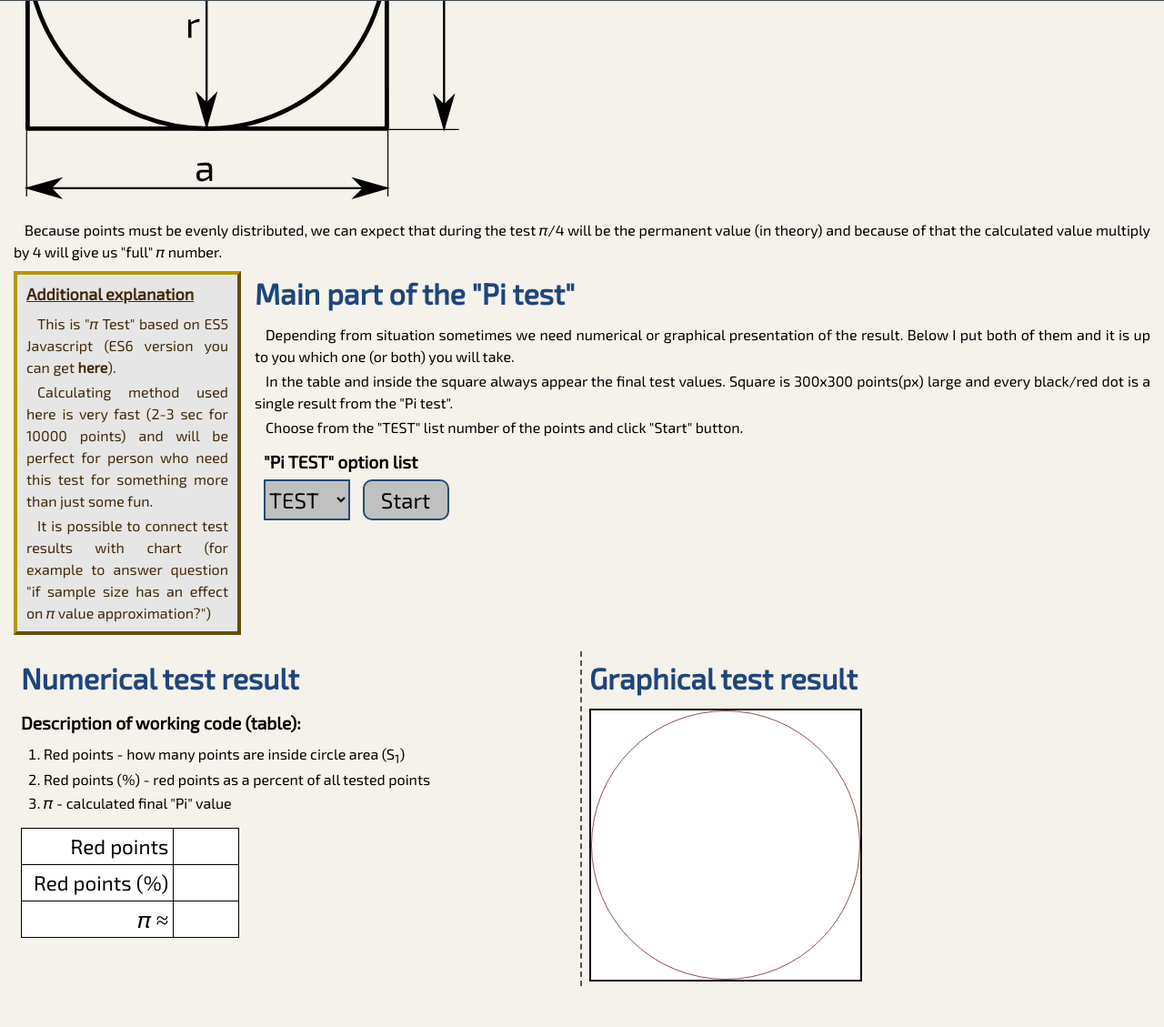
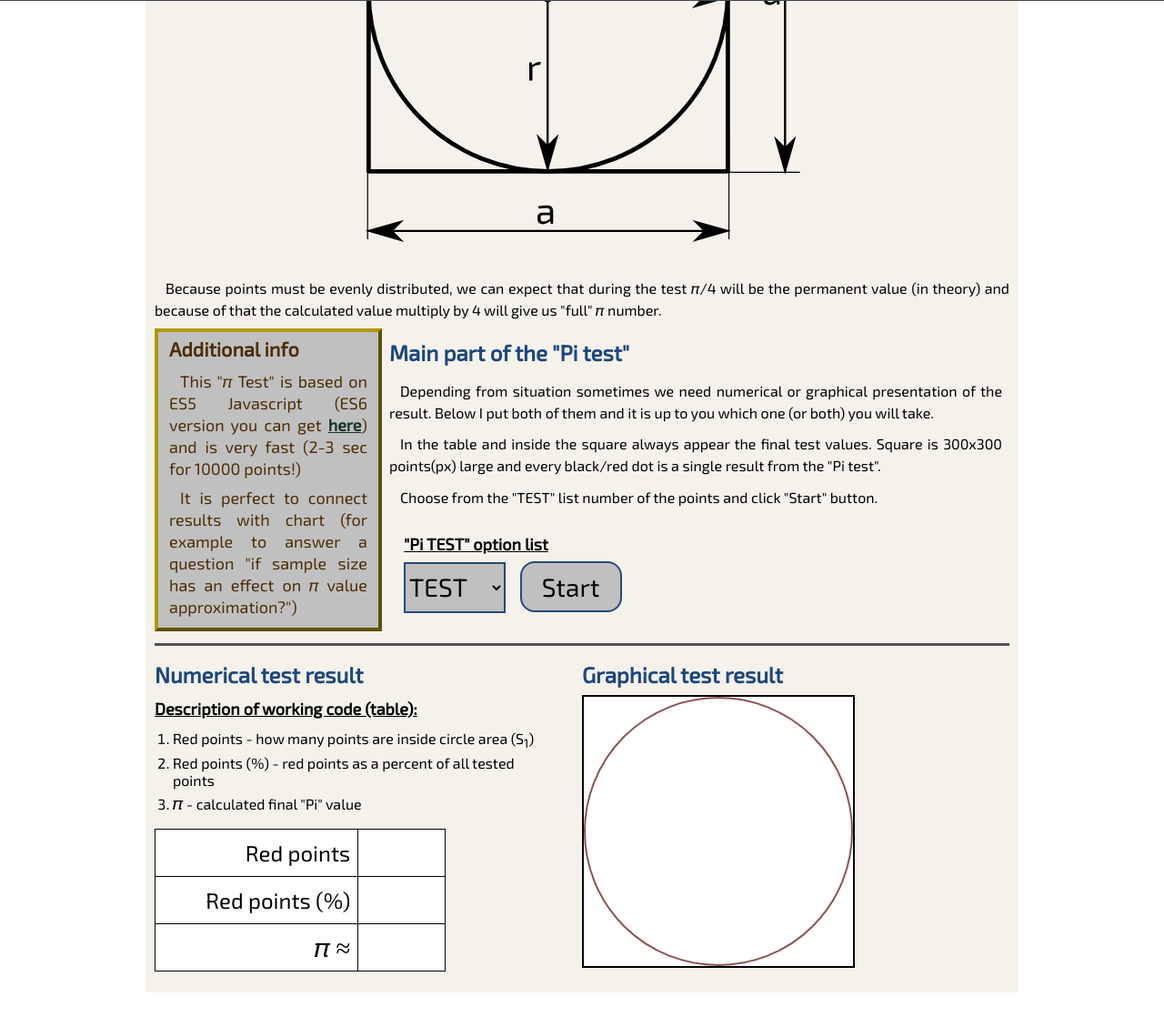
Before and after one commit to KrzysztofSobota/Pi_test-ES5-, a plain HTML site: page index.html in a window 1280 px wide. Shown: the part 799-1928 px from the top of the page at 91% size. Drawn offline with Linux system fonts and the light colour scheme.

Commit message:
CSS changes
Making RWD and "mobile first" website in CSS code.
Classes name changed.
Add some meta tags.

```diff
--- a/index.html
+++ b/index.html
@@ -1,26 +1,29 @@
 <!DOCTYPE html>
 <html lang="en">
 <head>
-  <title>Test PI</title>
   <meta charset="UTF-8">
+  <meta http-equiv="X-UA-Compatible" content="IE=edge">
+  <title>PI test</title>
   <meta name="viewport" content="width=device-width, initial-scale=1.0">
+  <meta name="description" content="PI test">
+  <meta name="author" content="Krzysztof Sobota">
   <link rel="stylesheet" href="style.css">
   <link href="https://fonts.googleapis.com/css?family=Exo+2:200,400" rel="stylesheet">
 </head>
 <body>
   <div class="container">
-    <header class="test_name">
+    <header class="test-name">
       <a href="">
         <h1><img src="/Pi_symbol.svg" height="60" alt="pi symbol"><span class="test">Test</span>
         </h1>
       </a>
     </header>
-    <button class="hide_show" id="savespace">
+    <button class="hide-show" id="savespace">
       <span>Click to SHOW/HIDE test description</span>
     </button>
     <main id="theory">
       <article class="description">
-       <h1>About the test</h1>
+       <header>About the test</header>
        <h2>What is it?</h2>
        <p>"Pi test" is a simple and popular mathematical test which can be used in any programming language (like Java, Javascript, C, VisualBasic, etc.) having randomized function to generating numbers from a specified range.</p>
        <h2>How does it work?</h2>
@@ -32,21 +35,20 @@
       <article class="testarea">
        <div class="textbox">
         <aside>
-          <header><strong>Additional explanation</strong></header>
-          <p>This is "&#120587; Test" based on ES5 Javascript (ES6 version you can get <a href="#"><b>here</b>)</a>.</p>
-          <p>Calculating method used here is very fast (2-3 sec for 10000 points) and will be perfect for person who need this test for something more than just some fun.</p>
-          <p>It is possible to connect test results with chart (for example to answer question "if sample size has an effect on &#120587; value approximation?")</p>
+          <header><strong>Additional info</strong></header>
+          <p>This "&#120587; Test" is based on ES5 Javascript (ES6 version you can get <a href="#"><b>here</b></a>) and is very fast (2-3 sec for 10000 points!)</p>
+          <p>It is perfect to connect results with chart (for example to answer a question "if sample size has an effect on &#120587; value approximation?")</p>
         </aside>
         <section class="content">
-          <h1>Main part of the "Pi test"</h1>
+          <h2>Main part of the "Pi test"</h2>
             <p>Depending from situation sometimes we need numerical or graphical presentation of the result. Below I put both of them and it is up to you which one (or both) you will take.</p>
             <p>In the table and inside the square always appear the final test values. Square is 300x300 points(px) large and every black/red dot is a single result  from the "Pi test".</p>
             <p>Choose from the "TEST" list number of the points and click "Start" button.</p>
-            <div class="list_part">
+            <div class="parts-list">
               <label for="valueList">
-                <span>"Pi TEST" option list</span>
+                <span class="text-underline">"Pi TEST" option list</span>
               </label>
-              <select class="valueList" id="valueList" name="select">
+              <select class="values-list" id="valueList" name="select">
                 <option value="TEST" selected>TEST</option>
                 <option value="100">100</option>
                 <option value="200">200</option>
@@ -61,9 +63,9 @@
         </section>
        </div>
        <section class="testspace">
-         <div class="test_result">
-           <h1>Numerical test result</h1>
-           <span>Description of working code (table):</span>
+         <div class="test-results">
+           <h2>Numerical test result</h2>
+           <span class="text-underline">Description of working code (table):</span>
            <ol>
              <li>Red points - how many points are inside circle area (S<sub>1</sub>)</li>
              <li>Red points (%) - red points as a percent of all tested points</li>
@@ -71,28 +73,28 @@
            </ol>
            <table>
              <tr>
-               <td class="table_description">
+               <td class="table-description">
                   Red points
                </td>
                <td class="value" id="number1"></td>
              </tr>
              <tr>
-               <td class="table_description">
+               <td class="table-description">
                   Red points (%)
                </td>
                <td class="value" id="number2"></td>
              </tr>
              <tr>
-               <td class="table_description">
+               <td class="table-description">
                   <span class="pi">&#120587; &#8776;</span>
                </td>
                <td class="value" id="PiResult"></td>
               </tr>
            </table>
          </div>
-         <div class="test_result">
-          <h1>Graphical test result</h1>
-          <div class="square" id="square_color">
+         <div class="test-results">
+          <h2>Graphical test result</h2>
+          <div class="square" id="squareColors">
             <div class="circle">
               <canvas id="myCanvas" width="300" height="300"></canvas>
             </div>
@@ -101,7 +103,9 @@
        </section>
       </article>
     </main>
-    <footer><span>Krzysztof Sobota 2019</span></footer>
+    <footer>
+			<span>Krzysztof Sobota 2019</span>
+    </footer>
   </div>
 <script type="text/javascript" src="/index.js"></script>
 </body>
--- a/style.css
+++ b/style.css
@@ -1,7 +1,7 @@
 html, body {
   margin: 0;
   padding: 0;
-  background-color: hsl(45, 29%, 94%);
+	font-size: 12px;
 }
 
 * {
@@ -10,17 +10,21 @@ html, body {
 }
 
 .container {
+	width: 100%;
   min-height: 600px;
+  background-color: hsl(45, 29%, 94%);
 }
 
-h1, h2, h3 {
+h1, h2, h3, .description > header {
   width: 100%;
-  color: hsl(214, 61%, 30%);
 }
 
-h1 { font-size: 2em; margin: 5px 0 15px 0;}
-h2 { font-size: 1.5em; margin: 5px 0 12px 0;}
-h3 { font-size: 1.17em; margin: 5px 0 10px 0;}
+.description > header { font: bold 2rem 'Exo 2'; }
+
+h2, h3, .description > header {
+  color: hsl(214, 61%, 30%);
+	margin: 0.75rem 0 0.5rem 0;
+}
 
 a {
   text-decoration: none;
@@ -29,77 +33,83 @@ a {
 
 p {
   text-align: justify;
-  text-indent: 0.75em;
-  line-height: 1.5em;
+  text-indent: 0.75rem;
+  line-height: 1.5rem;
   margin: 0.2em 0;
 }
 
-.test_name {
+.test-name {
   display: flex;
-  height: 120px;
-  margin: 0;
+  height: auto;
   align-content: center;
   background-color: hsl(74, 60%, 64%);
 }
 
-.test_name > a, a > h1 {
+.test-name > a, a > h1 {
   display: flex;
   justify-content: center;
   align-items: center;
 }
 
-.test_name > a {
+.test-name > a {
   width: 100%;
   height: 100%;
 }
 
 a > h1 {
-  height: 50px;
+  height: 4rem;
   flex-flow: row nowrap;
 }
 
+h1 > img {
+	height: 45px;
+}
+
 .test {
-  padding-left: 20px;
-  margin-bottom: 9px;
-  font-size: 80px;
+	padding-left: 1rem;
+  font-size: 5rem;
   color: hsl(268, 60%, 30%);
 }
 
-.hide_show {
-  display: flex;
+.hide-show {
   width: 100%;
-  height: 3.5em;
+  height: 3.5rem;
   justify-content: center;
   align-items: center;
-  border-width: 0;
+  border: 4px inset hsl(21, 90%, 61%);
   background-color: hsl(214, 52%, 31%);
 }
 
-.hide_show > span {
-  font-size: 2em;
-  color: hsl(74, 60%, 64%);
+.hide-show > span {
+  font-size: 1.5rem;
+  color: hsl(74, 70%, 60%);
 }
 
 main {
   display: flex;
   flex-flow: row wrap;
-  padding: 5px 15px;
+  padding: 5px;
   margin-bottom: 70px;
 }
 
-.description {
+article, section {
   display: flex;
   flex-flow: row wrap;
 }
 
+.description > img {
+	width: 100%;
+	max-width: 500px;
+	margin: 1rem auto;
+}
+
 .testarea {
-  display: flex;
+	flex: 1 0 300px;
   height: auto;
   flex-flow: column nowrap;
 }
 
 .textbox, .testspace {
-  display: flex;
   padding: 5px 0;
 }
 
@@ -108,100 +118,73 @@ main {
 }
 
 aside {
-  flex: 0 0 250px;
-  padding: 0 10px 5px 10px;
-  background-color: hsl(0, 0%, 90%);
-  border: 4px outset hsl(51, 100%, 35%);
+	display: none;
 }
 
-aside > header {
-  margin: 10px 0;
-  font-size: 18px;
-  text-decoration: underline;
+.parts-list {
+	display: block;
+  height: auto;
+  margin: 1rem 0 1rem 1rem;
 }
 
-aside * {
-  color: hsl(34, 74%, 15%);
-}
-
-.content {
-  padding-left: 15px;
-}
-
-.list_part {
-  height: auto;
-  margin-top: 10px;
-  padding-left: 10px;
-}
-
-.valueList, .list_part > button {
-  width: 95px;
-  height: 45px;
-  font-size: 24px;
+.values-list, .parts-list > button {
+  width: 7rem;
+  height: 3.5rem;
+  font-size: 1.75rem;
   border: 2px solid hsl(214, 52%, 31%);
   background-color: silver;
 }
 
-.list_part > button {
-  margin-left: 10px;
-  border-radius: 10px;
+.parts-list > button {
+  margin-left: 0.75rem;
+  border-radius: 1rem;
 }
 
-label > span, .test_result:first-child > span {
+.text-underline {
   display: inline-block;
   width: 100%;
-  font: 600 1.2em 'Exo 2';
-  margin: 4px 0 8px 0;
+  font: 600 1.125rem 'Exo 2';
+	text-decoration: underline;
+  margin: 0.25rem 0 0.5rem 0;
 }
 
-.testspace {
-  flex-flow: row wrap;
-  flex-grow: 1;
-}
-
-.test_result {
-  margin-top: 8px;
-  padding: 5px 8px;
+.test-results {
+	flex-flow: column nowrap;
+  padding: 0 0.25rem;
   flex: 50%;
 }
 
-.test_result:first-child {
-  border-width: 0 2px 0 0;
-  border-style: none dashed none none;
-  border-color: hsl(0, 1%, 33%);
-}
-
 ol {
-  padding: 0 5px 0 25px;
+	width: 90%;
+  padding-left: 1.25rem;
   margin-top: 0;
 }
 
 li {
-  margin: 5px 0;
+  margin: 0.25rem 0;
 }
 
 table {
-  width: 240px;
-  margin-top: 15px;
+  width: 20rem;
   border-collapse: collapse;
   border-spacing: 0;
-  font-size: 1.4em;
+  font-size: 1.5rem;
 }
 
 td {
-  height: 40px;
+  height: 3.25rem;
   background-color: white;
   border: 1px solid black;
 }
 
 .value {
   width: 30%;
-  padding-left: 10px;
+  padding-left: 0.75rem;
 }
 
-.table_description {
+.table-description {
   width: auto;
-  padding: 0 5px;
+  padding: 0 0.5rem;
   text-align: right;
 }
 
@@ -222,22 +205,22 @@ canvas {
   width: 100%;
   height: 100%;
   border-radius: 100%;
-  border: 1px solid #8d5252;
+  border: 2px solid #8d5252;
   background-color: transparent;
   z-index: 10;
 }
 
 .pi {
-  font: 500 1.1em 'Exo 2';
+  font: 500 1.2em 'Exo 2';
 }
 
 footer {
   position: fixed;
   width: 100%;
-  height: 60px;
+  height: 50px;
   bottom: 0;
   left: 0;
-  font-size: 1.25em;
+  font-size: 1.25rem;
   color: hsl(41, 78%, 84%);
   background-color: hsl(201, 10%, 27%);
 }
@@ -248,51 +231,101 @@ footer > span {
   font-style: italic;
 }
 
-@media screen and (max-width: 400px) {
-  body, html {
-    font-size: 12px;
+@media screen and (min-width: 420px) {
+	.hide-show > span {
+    font-size: 1.75rem;
   }
 
-  h1 { font-size: 1.5em; }
-  h2 { font-size: 1.25em; }
-  h3 { font-size: 1em; }
-
-  .test {
-    padding: 3px 0 0 15px;
-    font-size: 60px;
+	main {
+		padding: 10px;
+	}
 }
 
-  .test_name {
-    height: 80px;
+@media screen and (min-width: 640px) {
+	aside {
+		display: flex;
+		flex-flow: row wrap;
+		flex: 1 0 250px;
+		padding: 0 0.75rem 0.5rem 0.75rem;
+		font-size: 1.125rem;
+		color: hsl(34, 85%, 16%);
+		background-color: silver;
+		border: 4px outset hsl(51, 100%, 35%);
 	}
 
-  h1 > img {
-    height: 45px;
+	aside > header {
+		font-size: 1.35rem;
+		margin: 5px 0 8px 0;
 	}
 
-  .hide_show > span {
-    font-size: 1.5em;
-  }
-
-  .description > img {
-    width: 100%;
+	aside a {
+		color: hsl(157, 40%, 15%);
+		text-decoration: underline;
 	}
 
   .textbox {
     flex-flow: row wrap;
   }
 
-  aside, .content {
-    flex: auto;
-    padding: 0 8px;
+	.testspace {
+		margin: 0.5rem 0;
+		border-top: 3px solid hsl(0, 1%, 33%);
 	}
 
-  aside > header, .content > h1 {
-    margin: 5px 0 8px 0;
+	.test-results {
+		flex-flow: row nowrap;
+		padding: 0;
+		flex: 1 0 300px;
 	}
 
-  .test_result:first-child {
-    border-width: 4px 0 2px 0;
-    border-style: solid none;
+	footer {
+		height: 60px;
+	}
+
+	footer > span {
+		padding: 10px;
 	}
 }
+
+@media screen and (min-width: 640px) and (max-width: 768px) {
+	html, body {
+		font-size: 14px;
+	}
+
+	main {
+		padding: 10px;
+	}
+}
+
+@media screen and (min-width: 768px) {
+	html, body {
+		font-size: 16px;
+	}
+
+  .textbox {
+		display: flex;
+		flex-flow: row nowrap;
+  }
+
+	aside {
+		flex: 0 0 250px;
+	}
+
+	.content {
+		flex: 0 1 auto;
+		padding: 0 0.5rem;
+	}
+}
+
+@media screen and (min-width: 768px) and (max-width: 960px) {
+	main {
+		padding: 15px;
+	}
+}
+
+@media screen and (min-width: 960px) {
+	.container {
+		width: 960px;
+		margin: 0 auto;
+	}
+}
```
Lines whose indentation alone changed are shown as unchanged.
